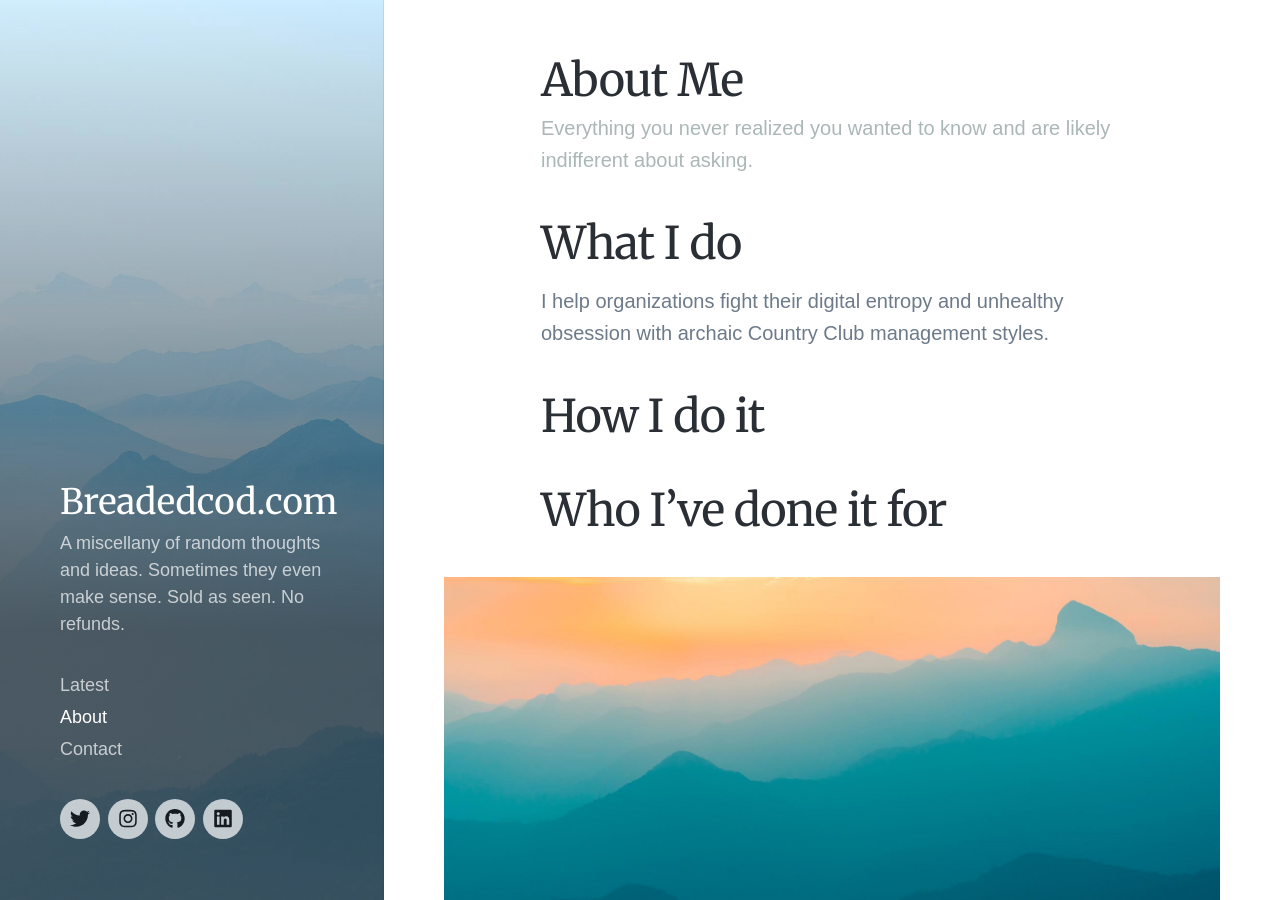
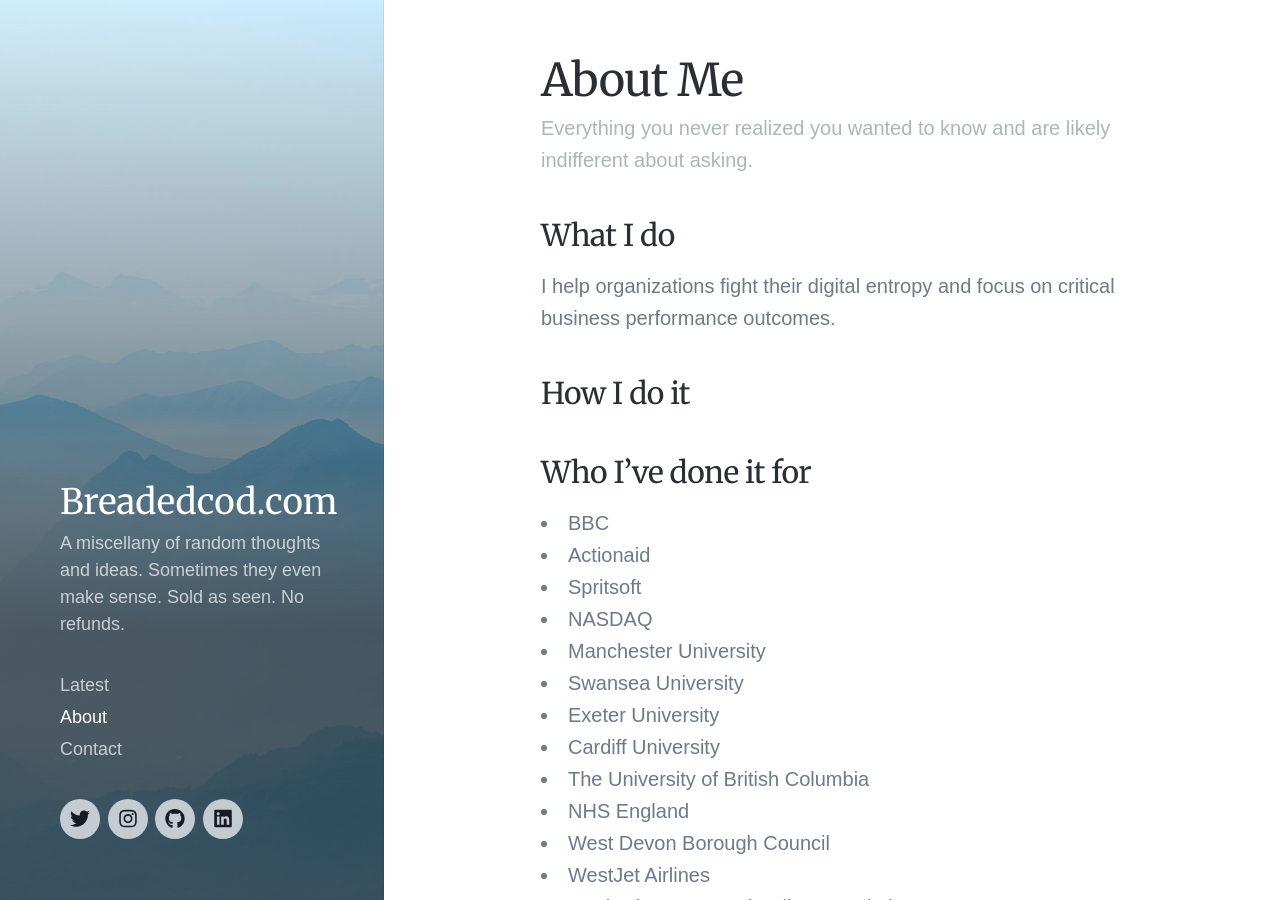
Before and after one commit to breadedcod/breadedcod.github.io, a Jekyll site: the page built from _pages/about.md, in a window 1280 px wide and 900 px high. Built offline with Jekyll 4.4.1, drawn with Linux system fonts in a browser that asks for light colours; nearby versions of some CDN libraries; some web fonts are replaced; some of the changed text lies outside the part shown.

Commit message:
Update about.md

```diff
--- a/_pages/about.md
+++ b/_pages/about.md
@@ -4,13 +4,40 @@ subtitle: Everything you never realized you wanted to know and are likely indiff
 description:
 featured_image: /images/demo/demo-portrait.jpg
 ---
-## What I do
+### What I do
 
-I help organizations fight their digital entropy and unhealthy obsession with archaic Country Club management styles.
+I help organizations fight their digital entropy and focus on critical business performance outcomes.
 
-## How I do it
+### How I do it
 
-## Who I've done it for
+### Who I've done it for
+- BBC
+- Actionaid
+- Spritsoft
+- NASDAQ
+- Manchester University
+- Swansea University
+- Exeter University
+- Cardiff University
+- The University of British Columbia
+- NHS England
+- West Devon Borough Council
+- WestJet Airlines
+- North Shore Mountain Bike Association
+- Vancouver Freestyle Ski Club
+- EMA Textiles
+- Laing and Buisson
+- Lovells
+- Music Marketing Services
+- National Treatment Agency
+- The Fish Can Sing
+- Burwood Aviation
+- Maths Partnership Accountants
+- Walt Disney UK
+- Hogan Lovells
+- CASCO Ltd
 
+### And away from work
+I like to hang out in the hills riding bikes and skiing skis. Movement and open spaces are important to me.
 
 ![](/images/demo/demo-landscape.jpg)
```
